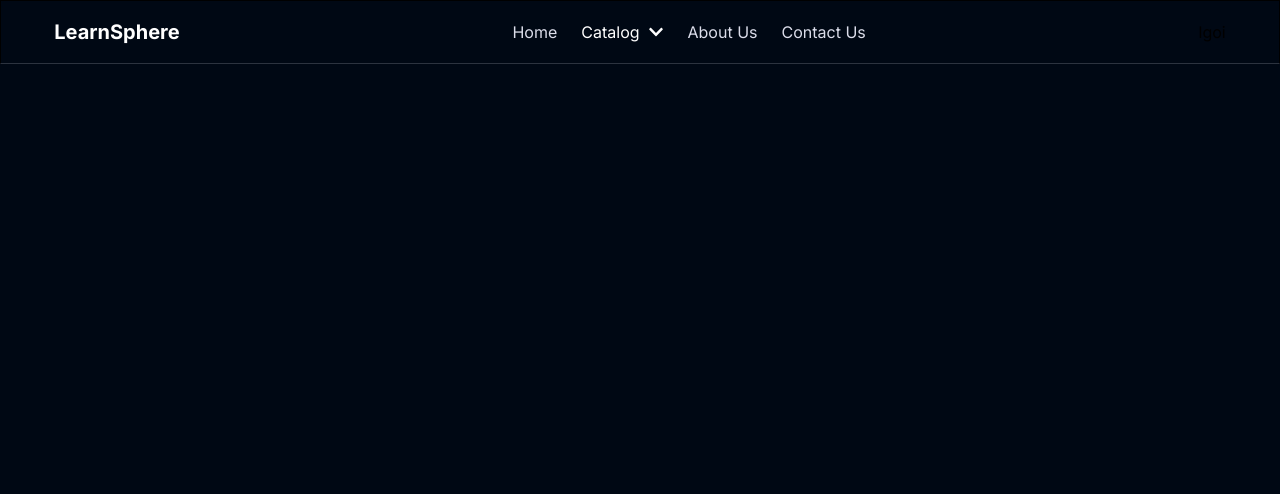
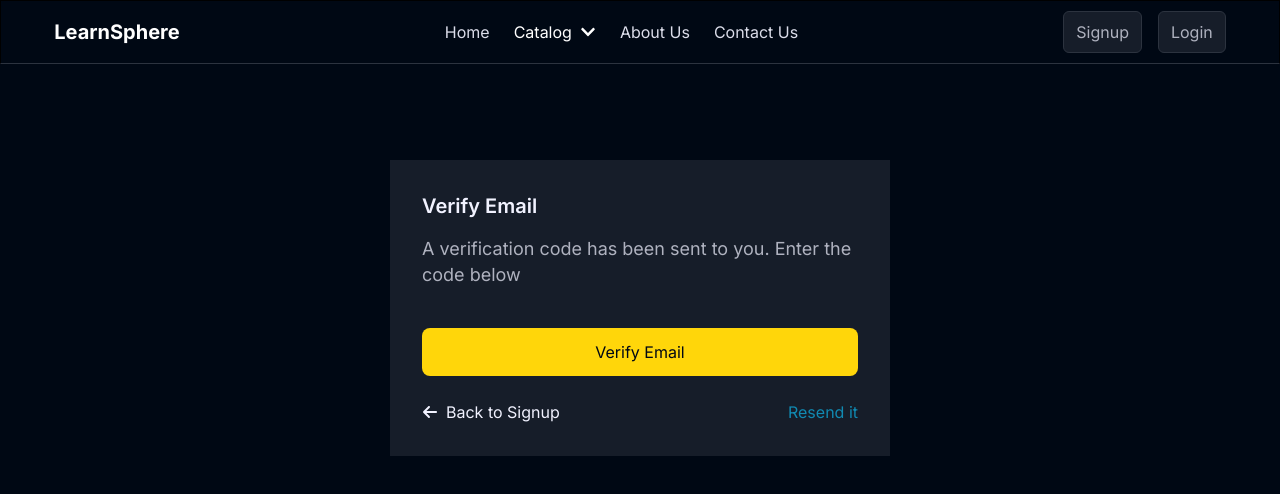
Before and after one commit to rahulthakur01/LearnSphere, a React (Vite) app in the folder client/: page /verify-email in a window 1280 px wide. Shown: the top 494 px of the page. Built offline with nearby package versions, Linux system fonts and the light colour scheme; no server answers; a web font is replaced by a local one.

Commit message:
updated
Navbar, verifyemail page..

```diff
--- a/client/src/App.jsx
+++ b/client/src/App.jsx
@@ -6,6 +6,7 @@ import Navbar from "./Component/Common/Navbar";
 import Login from "./Pages/Login"
 import Signup from "./Pages/Signup";
 import OpenRoute from "./Component/Core/HomePage/Auth/OpenRoute";
+import VerifyEmail from "./Pages/VerifyEmail";
 function App() {
   return (
     <>
@@ -23,6 +24,12 @@ function App() {
               <Login/>
             </OpenRoute>
           }/>
+
+          <Route path="/verify-email" element={
+            <OpenRoute>
+              <VerifyEmail/>
+            </OpenRoute>
+          }/>
         </Routes>
       </div>
     </>
--- a/client/src/Component/Common/Navbar.jsx
+++ b/client/src/Component/Common/Navbar.jsx
@@ -3,9 +3,12 @@ import { NavbarLinks } from "../../data/navbar-links";
 import { Link, matchPath, useLocation } from "react-router-dom";
 import { FaChevronDown } from "react-icons/fa";
 
+import { useSelector } from "react-redux";
+
 const Navbar = () => {
   const location = useLocation();
-
+  const { token } = useSelector((state) => state.auth);
+  // const { user } = useSelector((state) => state.profile);
 
   function matchRoute(route) {
     return matchPath({ path: route }, location.pathname);
@@ -36,8 +39,6 @@ const Navbar = () => {
                               translate-x-[80%]
                               translate-y-[-45%] h-6 w-6 rotate-45 rounded bg-richblack-5"
                           ></div>
-
-
                         </div>
                       </div>
                     ) : (
@@ -58,7 +59,23 @@ const Navbar = () => {
               })}
             </ul>
           </nav>
-          <div>lgoi</div>
+
+          <div className="flex items-center gap-x-4">
+            {token == null && (
+              <Link to="/signup">
+                <button className="border border-richblack-700 bg-richblack-800 px-[12px] py-[8px] text-richblack-100 rounded-md">Signup</button>
+              </Link>
+            )}
+            {
+              token === null &&(
+                <Link to="/login">
+               <button className="border border-richblack-700 bg-richblack-800 px-[12px] py-[8px] text-richblack-100 rounded-md">
+                Login
+               </button>
+                </Link>
+              )
+            }
+          </div>
         </div>
       </div>
     </>
--- /dev/null
+++ b/client/src/Pages/VerifyEmail.jsx
@@ -0,0 +1,43 @@
+import React, { useState } from "react";
+import { useSelector } from "react-redux";
+import { FaArrowLeft } from "react-icons/fa6";
+
+import { Link } from "react-router-dom";
+const VerifyEmail = () => {
+  const { loading } = useSelector((state) => state.auth);
+  const [otp, setOtp] = useState("");
+  return (
+    <>
+      <div className="bg-richblack-800 absolute left-[50%] top-[20%] translate-x-[-50%]">
+        {loading ? (
+          <div>Loading...</div>
+        ) : (
+          <div className="flex flex-col lg:p-8 max-w-[500px] p-4">
+            <h1 className="font-semibold text-richblack-5 text-xl">
+              Verify Email
+            </h1>
+            <p className="text-[1.125rem] leading-[1.625rem] my-4 text-richblack-100">
+              A verification code has been sent to you. Enter the code below
+            </p>
+            <form></form>
+            <button
+              type="submit"
+              className="w-full bg-yellow-50 py-[12px] px-[12px] rounded-[8px] mt-6 font-medium text-richblack-900"
+            >
+              Verify Email
+            </button>
+
+            <div className="flex gap-4 items-center justify-between mt-6">
+              <Link to="/signup" className="flex items-center gap-x-2 text-richblack-5">
+                <FaArrowLeft /><p className=" ">Back to Signup</p>
+              </Link>
+              <button className="text-blue-200 cursor-pointer">Resend it</button>
+            </div>
+          </div>
+        )}
+      </div>
+    </>
+  );
+};
+
+export default VerifyEmail;
--- a/client/src/Redux/slices/proFileSlice.js
+++ b/client/src/Redux/slices/proFileSlice.js
@@ -0,0 +1,17 @@
+import { createSlice } from "@reduxjs/toolkit";
+
+const initialState = {
+    user:null,
+}
+
+const profileSection = createSlice({
+    name:"profile",
+    initialState: initialState,
+    reducers:{
+        setUser(state, value){
+            state.user = value.payload;
+        }
+    }
+})
+export const {setUser} = profileSection.actions
+export default profileSection.reducer;
```
Also changed, not shown: package.json (+5 -4 lines), 1 other file (tests, documents, lock files or other folders).
